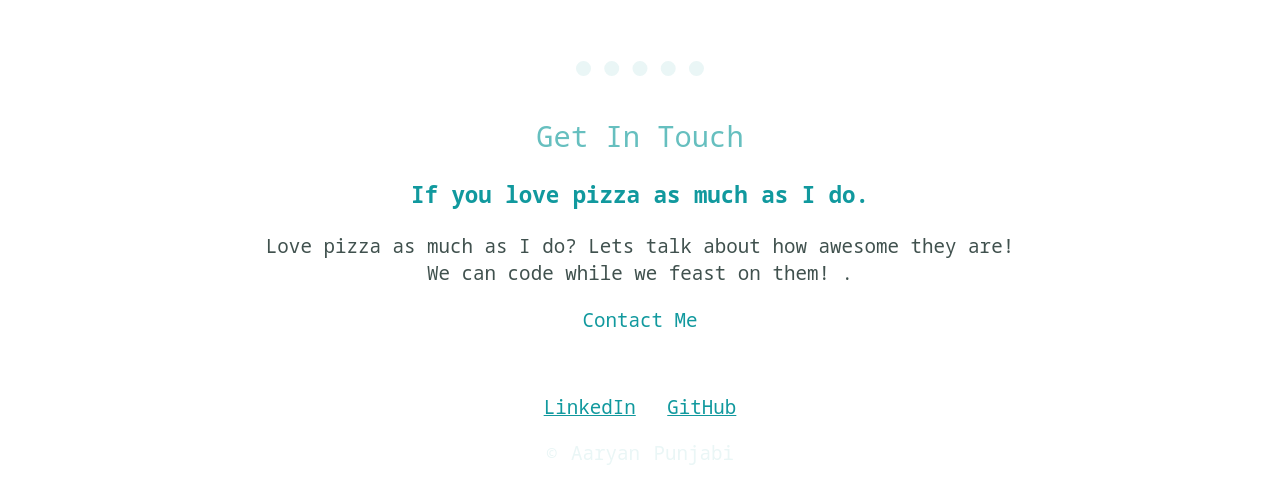
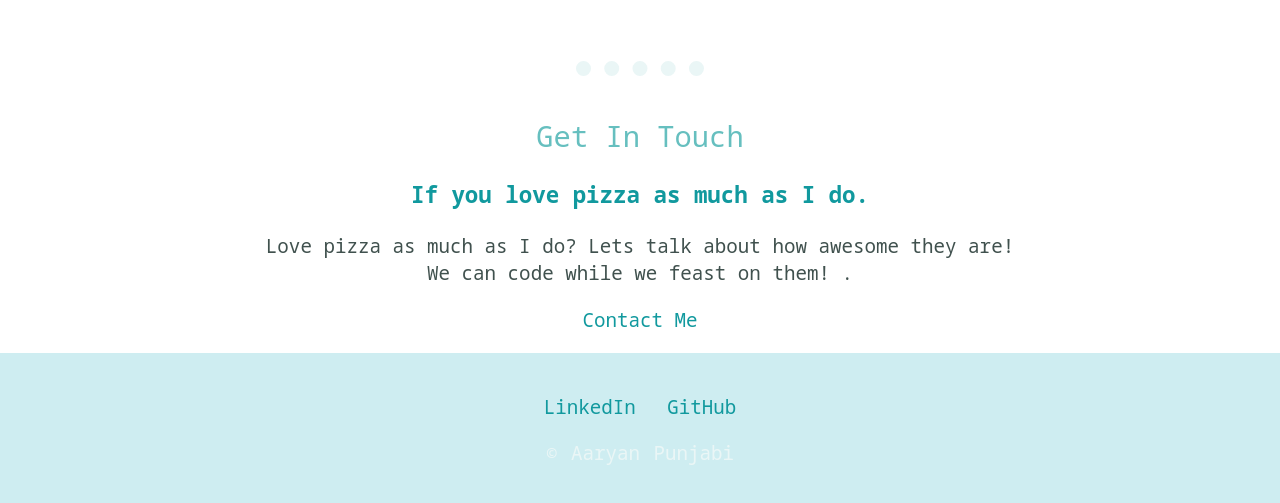
Before and after one commit to aaryan1122/Personal-Website, a plain HTML site: page index.html in a window 1280 px wide. Shown: the part 1776-2279 px from the top of the page. Drawn offline with Linux system fonts and the light colour scheme; a web font is replaced by a local one.

Commit message:
Update mysite.css

```diff
--- a/mysite.css
+++ b/mysite.css
@@ -17,6 +17,7 @@ h1{
 .bottom-container{
     padding: 40px 0 20px;
     word-spacing: 20px;
+    background-color:#ceedf1
 }
 body{
     text-align: center;
@@ -84,7 +85,7 @@ hr{
     margin: 40px auto ;
 }
 a{
-    text:decoration:none;
+    text-decoration:none;
 }
 a:hover{
     color:#EAF6F6
```
